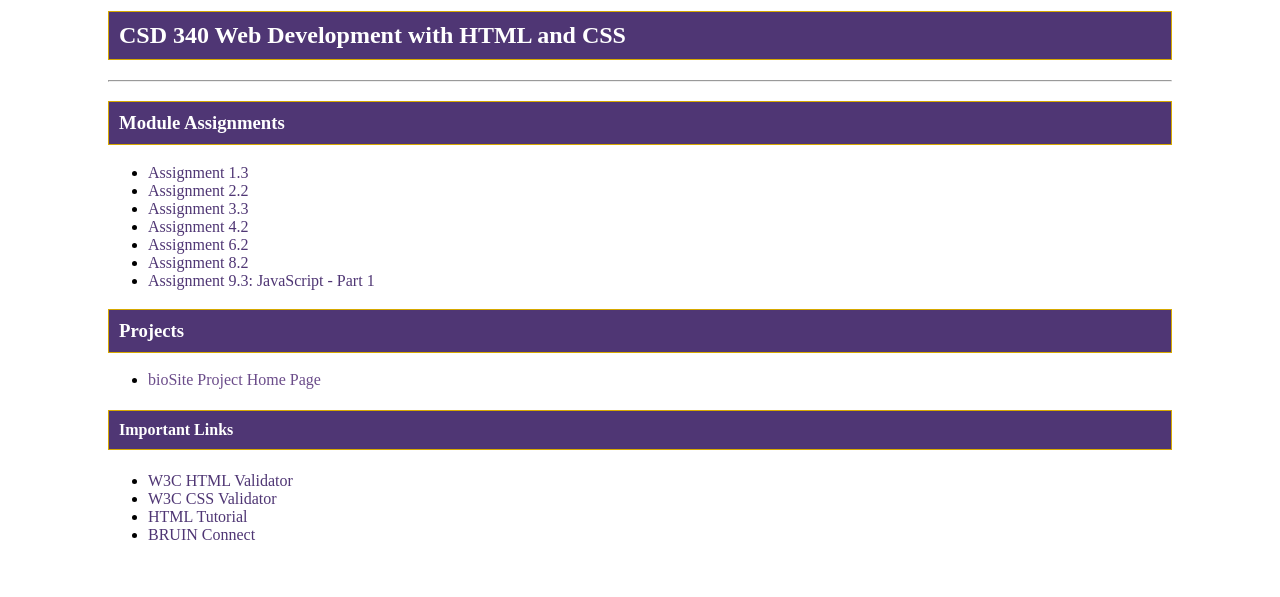
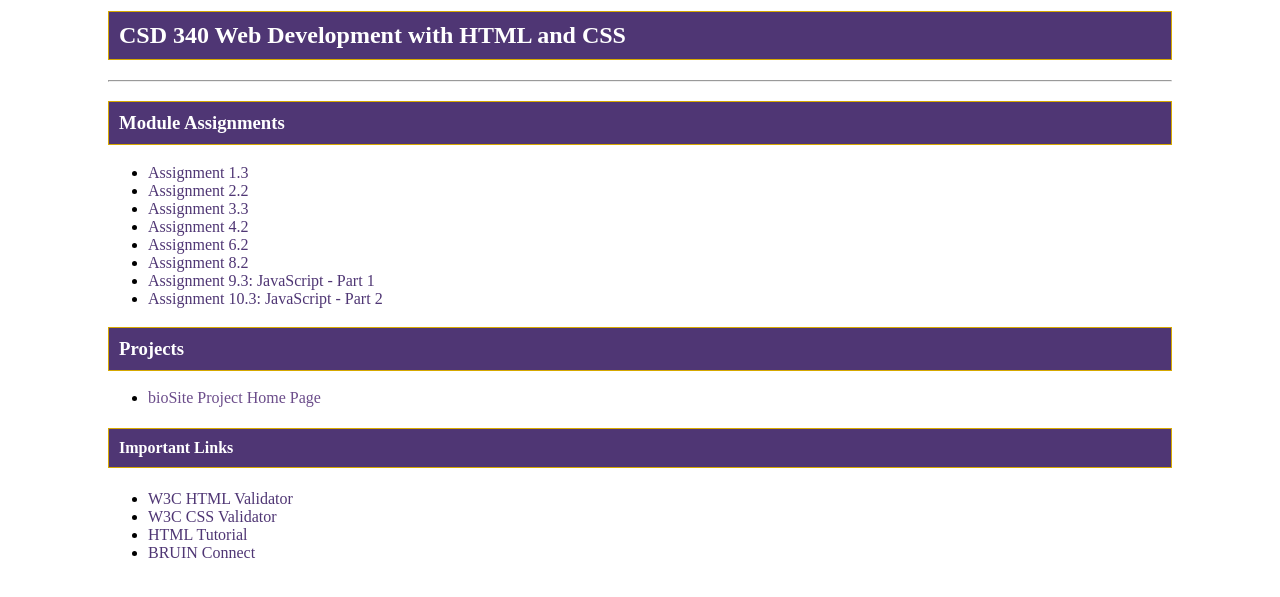
Before and after one commit to Evodius10/CSD-340, a plain HTML site: page index.html in a window 1280 px wide. Shown: the part 119-716 px from the top of the page. Drawn offline with Linux system fonts and the light colour scheme.

Commit message:
Link Assignment 10.3 from landing page

```diff
--- a/index.html
+++ b/index.html
@@ -23,6 +23,7 @@
             <li><a href="Cano_Mod6_2.html">Assignment 6.2</a></li>
             <li><a href="Cano_Mod8_2.html">Assignment 8.2</a></li>
             <li><a href="module-9/Cano_Mod9_3.html">Assignment 9.3: JavaScript - Part 1</a></li>
+            <li><a href="module-10/Cano_Mod10_3.html">Assignment 10.3: JavaScript - Part 2</a></li>
         </ul>
         <h3>Projects</h3>
         <ul>
```
